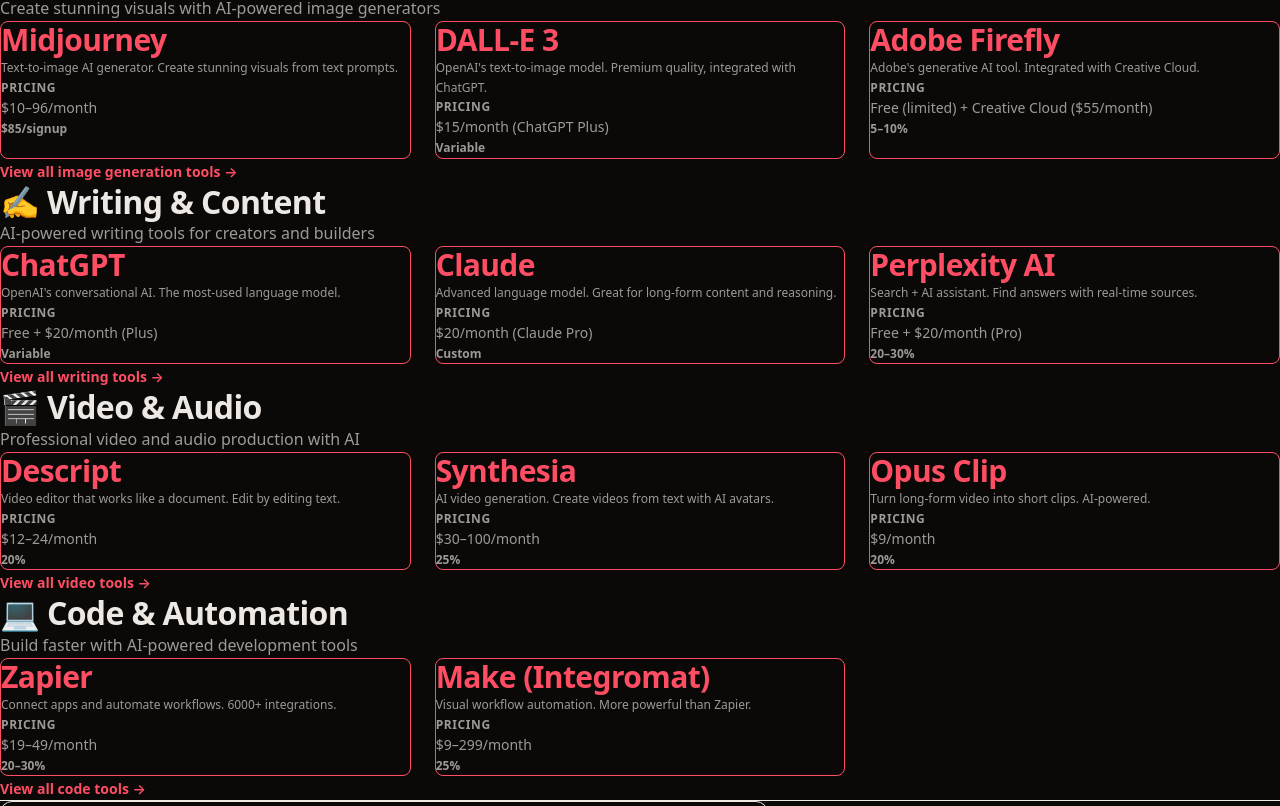
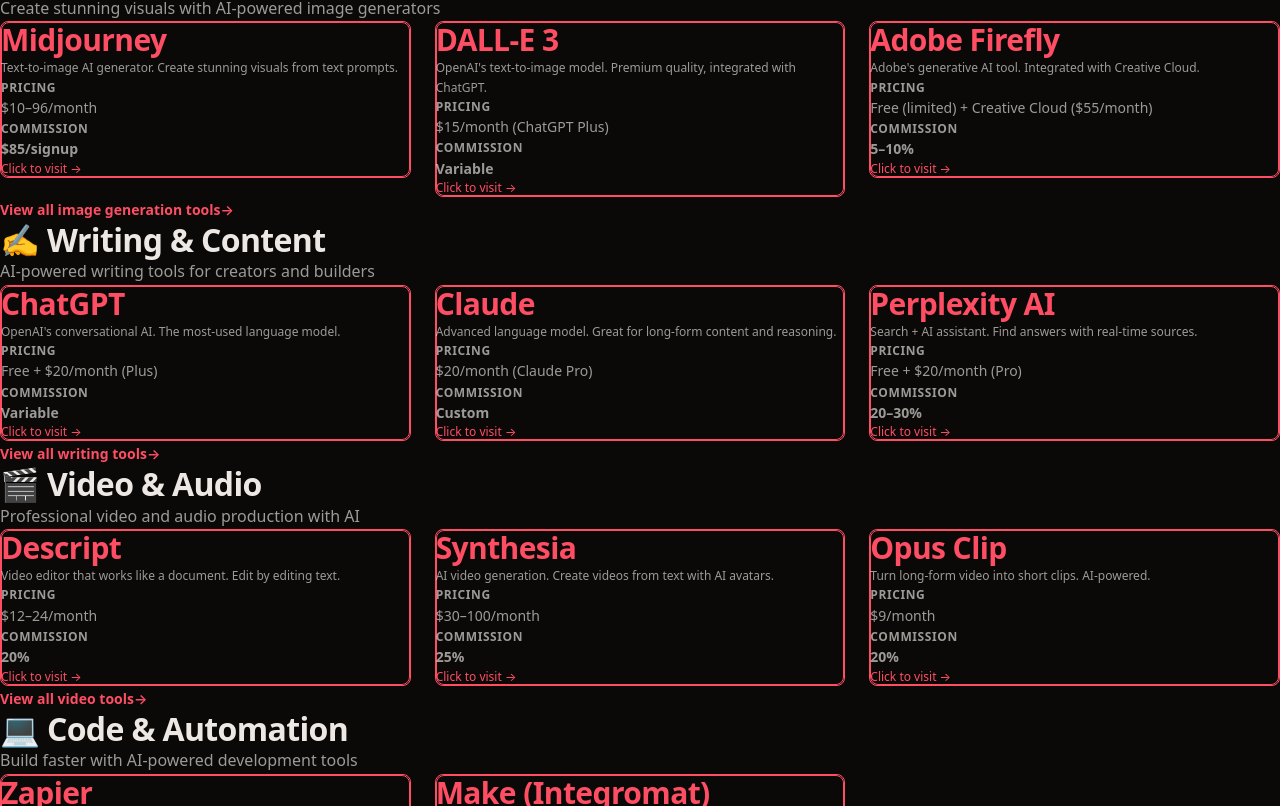
Before and after one commit to HauseOS/hause-resource, a Next.js app: page / in a window 1280 px wide. Shown: the part 234-1040 px from the top of the page. Built offline with nearby package versions, Linux system fonts and the light colour scheme.

Commit message:
enhance: Add elegant micro-interactions - better spacing, smooth transitions, hover effects, staggered animations

```diff
--- a/app/globals.css
+++ b/app/globals.css
@@ -202,7 +202,7 @@ a:active {
 }
 
 /* ============================================
-   ANIMATIONS
+   ANIMATIONS & MICRO-INTERACTIONS
    ============================================ */
 
 @keyframes shimmer {
@@ -243,6 +243,52 @@ a:active {
   }
 }
 
+@keyframes lift {
+  from {
+    transform: translateY(0);
+  }
+  to {
+    transform: translateY(-2px);
+  }
+}
+
+@keyframes subtle-glow {
+  0%, 100% {
+    box-shadow: 0 0 20px rgba(255, 78, 100, 0.2);
+  }
+  50% {
+    box-shadow: 0 0 30px rgba(255, 78, 100, 0.3);
+  }
+}
+
+@keyframes float {
+  0%, 100% {
+    transform: translateY(0px);
+  }
+  50% {
+    transform: translateY(-4px);
+  }
+}
+
+/* Smooth transitions for all interactive elements */
+a, button, input, textarea, select {
+  transition: all 200ms ease;
+}
+
+/* Smooth color transitions */
+.transition-colors {
+  transition-property: color, border-color, background-color;
+  transition-duration: 200ms;
+  transition-timing-function: ease;
+}
+
+/* Smooth all property transitions */
+.transition-smooth {
+  transition-property: all;
+  transition-duration: 200ms;
+  transition-timing-function: ease;
+}
+
 /* ============================================
    RESPONSIVE
    ============================================ */
--- a/app/page.tsx
+++ b/app/page.tsx
@@ -52,66 +52,98 @@ export default function Home() {
       <section id="tools" className="px-6 py-20 border-t border-border">
         <div className="max-w-7xl mx-auto space-y-20">
           {/* Image Generation */}
-          <div className="animate-fade-in">
-            <div className="mb-8">
-              <h2 className="text-4xl font-display font-bold mb-3">🎨 Image Generation</h2>
+          <div className="animate-fade-in group/section">
+            <div className="mb-8 transition-all duration-300">
+              <h2 className="text-4xl font-display font-bold mb-3 group-hover/section:text-primary transition-colors duration-300">
+                🎨 Image Generation
+              </h2>
               <p className="text-foreground-dim">Create stunning visuals with AI-powered image generators</p>
             </div>
             <div className="grid md:grid-cols-3 gap-6 mb-6">
-              {imageGenTools.map((tool) => (
-                <ToolCard key={tool.id} tool={tool} variant="tile" />
+              {imageGenTools.map((tool, idx) => (
+                <div key={tool.id} style={{ animation: `fade-in 0.5s ease-out ${idx * 0.1}s both` }}>
+                  <ToolCard tool={tool} variant="tile" />
+                </div>
               ))}
             </div>
-            <Link href="/image-generation" className="inline-block text-primary hover:text-primary-hover transition-colors font-semibold text-sm">
-              View all image generation tools →
+            <Link
+              href="/image-generation"
+              className="inline-block text-primary hover:text-primary-hover transition-all duration-200 font-semibold text-sm group/link hover:translate-x-1"
+            >
+              View all image generation tools
+              <span className="inline-block transition-transform duration-200 group-hover/link:translate-x-1">→</span>
             </Link>
           </div>
 
           {/* Writing */}
-          <div className="animate-fade-in" style={{ animationDelay: '0.1s' }}>
-            <div className="mb-8">
-              <h2 className="text-4xl font-display font-bold mb-3">✍️ Writing & Content</h2>
+          <div className="animate-fade-in group/section" style={{ animationDelay: '0.1s' }}>
+            <div className="mb-8 transition-all duration-300">
+              <h2 className="text-4xl font-display font-bold mb-3 group-hover/section:text-primary transition-colors duration-300">
+                ✍️ Writing & Content
+              </h2>
               <p className="text-foreground-dim">AI-powered writing tools for creators and builders</p>
             </div>
             <div className="grid md:grid-cols-3 gap-6 mb-6">
-              {writingTools.map((tool) => (
-                <ToolCard key={tool.id} tool={tool} variant="tile" />
+              {writingTools.map((tool, idx) => (
+                <div key={tool.id} style={{ animation: `fade-in 0.5s ease-out ${0.1 + idx * 0.1}s both` }}>
+                  <ToolCard tool={tool} variant="tile" />
+                </div>
               ))}
             </div>
-            <Link href="/writing-content" className="inline-block text-primary hover:text-primary-hover transition-colors font-semibold text-sm">
-              View all writing tools →
+            <Link
+              href="/writing-content"
+              className="inline-block text-primary hover:text-primary-hover transition-all duration-200 font-semibold text-sm group/link hover:translate-x-1"
+            >
+              View all writing tools
+              <span className="inline-block transition-transform duration-200 group-hover/link:translate-x-1">→</span>
             </Link>
           </div>
 
           {/* Video */}
-          <div className="animate-fade-in" style={{ animationDelay: '0.2s' }}>
-            <div className="mb-8">
-              <h2 className="text-4xl font-display font-bold mb-3">🎬 Video & Audio</h2>
+          <div className="animate-fade-in group/section" style={{ animationDelay: '0.2s' }}>
+            <div className="mb-8 transition-all duration-300">
+              <h2 className="text-4xl font-display font-bold mb-3 group-hover/section:text-primary transition-colors duration-300">
+                🎬 Video & Audio
+              </h2>
               <p className="text-foreground-dim">Professional video and audio production with AI</p>
             </div>
             <div className="grid md:grid-cols-3 gap-6 mb-6">
-              {videoTools.map((tool) => (
-                <ToolCard key={tool.id} tool={tool} variant="tile" />
+              {videoTools.map((tool, idx) => (
+                <div key={tool.id} style={{ animation: `fade-in 0.5s ease-out ${0.2 + idx * 0.1}s both` }}>
+                  <ToolCard tool={tool} variant="tile" />
+                </div>
               ))}
             </div>
-            <Link href="/video-audio" className="inline-block text-primary hover:text-primary-hover transition-colors font-semibold text-sm">
-              View all video tools →
+            <Link
+              href="/video-audio"
+              className="inline-block text-primary hover:text-primary-hover transition-all duration-200 font-semibold text-sm group/link hover:translate-x-1"
+            >
+              View all video tools
+              <span className="inline-block transition-transform duration-200 group-hover/link:translate-x-1">→</span>
             </Link>
           </div>
 
           {/* Code & Automation */}
-          <div className="animate-fade-in" style={{ animationDelay: '0.3s' }}>
-            <div className="mb-8">
-              <h2 className="text-4xl font-display font-bold mb-3">💻 Code & Automation</h2>
+          <div className="animate-fade-in group/section" style={{ animationDelay: '0.3s' }}>
+            <div className="mb-8 transition-all duration-300">
+              <h2 className="text-4xl font-display font-bold mb-3 group-hover/section:text-primary transition-colors duration-300">
+                💻 Code & Automation
+              </h2>
               <p className="text-foreground-dim">Build faster with AI-powered development tools</p>
             </div>
             <div className="grid md:grid-cols-3 gap-6 mb-6">
-              {codeTools.map((tool) => (
-                <ToolCard key={tool.id} tool={tool} variant="tile" />
+              {codeTools.map((tool, idx) => (
+                <div key={tool.id} style={{ animation: `fade-in 0.5s ease-out ${0.3 + idx * 0.1}s both` }}>
+                  <ToolCard tool={tool} variant="tile" />
+                </div>
               ))}
             </div>
-            <Link href="/code-automation" className="inline-block text-primary hover:text-primary-hover transition-colors font-semibold text-sm">
-              View all code tools →
+            <Link
+              href="/code-automation"
+              className="inline-block text-primary hover:text-primary-hover transition-all duration-200 font-semibold text-sm group/link hover:translate-x-1"
+            >
+              View all code tools
+              <span className="inline-block transition-transform duration-200 group-hover/link:translate-x-1">→</span>
             </Link>
           </div>
         </div>
--- a/components/hause/ToolCard.tsx
+++ b/components/hause/ToolCard.tsx
@@ -23,24 +23,35 @@ interface ToolCardProps {
 export const ToolCard = ({ tool, variant = 'tile' }: ToolCardProps) => {
   if (variant === 'full') {
     return (
-      <Card hoverable interactive className="group">
-        <div className="relative overflow-hidden rounded-lg p-6">
+      <Card hoverable interactive className="group h-full">
+        <div className="relative overflow-hidden rounded-lg p-8 h-full flex flex-col">
           {/* Glow effect on hover */}
           <div className="absolute inset-0 rounded-lg opacity-0 transition-opacity duration-300 group-hover:opacity-100 pointer-events-none bg-gradient-to-br from-primary-glow to-transparent" />
 
-          <div className="relative space-y-4">
-            <div>
-              <h3 className="text-lg font-bold text-foreground group-hover:text-primary transition-colors">{tool.name}</h3>
-              <p className="text-sm text-foreground-dim mt-2 line-clamp-2">{tool.description}</p>
+          <div className="relative space-y-6 flex-1 flex flex-col">
+            {/* Header */}
+            <div className="space-y-3">
+              <h3 className="text-xl font-bold text-foreground group-hover:text-primary transition-colors duration-200">
+                {tool.name}
+              </h3>
+              <p className="text-sm text-foreground-dim leading-relaxed">
+                {tool.description}
+              </p>
             </div>
 
-            <div className="space-y-3 text-xs">
+            {/* Content sections */}
+            <div className="space-y-5 flex-1">
               {/* Best For */}
-              <div>
-                <p className="text-foreground-muted uppercase tracking-wider mb-2 font-semibold">Best For</p>
+              <div className="space-y-3">
+                <p className="text-xs text-foreground-muted uppercase tracking-widest font-semibold">Best For</p>
                 <div className="flex flex-wrap gap-2">
-                  {tool.bestFor.slice(0, 2).map((use) => (
-                    <Badge key={use} size="sm" variant="secondary">
+                  {tool.bestFor.slice(0, 3).map((use) => (
+                    <Badge
+                      key={use}
+                      size="sm"
+                      variant="secondary"
+                      className="group/badge hover:border-primary/50 transition-all duration-200"
+                    >
                       {use}
                     </Badge>
                   ))}
@@ -48,25 +59,27 @@ export const ToolCard = ({ tool, variant = 'tile' }: ToolCardProps) => {
               </div>
 
               {/* Pricing */}
-              <div>
-                <p className="text-foreground-muted uppercase tracking-wider mb-1 font-semibold">Pricing</p>
-                <p className="text-foreground font-medium">{tool.pricing}</p>
+              <div className="space-y-2 pt-2 border-t border-border/50">
+                <p className="text-xs text-foreground-muted uppercase tracking-widest font-semibold">Pricing</p>
+                <p className="text-sm text-foreground font-medium">{tool.pricing}</p>
               </div>
 
               {/* Commission */}
-              <div>
-                <p className="text-foreground-muted uppercase tracking-wider mb-1 font-semibold">Commission</p>
-                <p className="text-primary font-medium">{tool.commissionRate}</p>
+              <div className="space-y-2 pt-2 border-t border-border/50">
+                <p className="text-xs text-foreground-muted uppercase tracking-widest font-semibold">Commission</p>
+                <p className="text-sm text-primary font-medium">{tool.commissionRate}</p>
               </div>
             </div>
 
+            {/* CTA Link */}
             <Link
               href={tool.affiliateUrl}
               target="_blank"
               rel="noopener noreferrer"
-              className="inline-block text-sm text-primary hover:text-primary-hover transition-colors font-medium mt-2 group-hover:translate-x-1 transition-transform"
+              className="inline-flex items-center gap-1 text-sm text-primary hover:text-primary-hover transition-all duration-200 font-medium mt-4 group-hover:translate-x-0.5"
             >
-              Learn more →
+              <span>Learn more</span>
+              <span className="group-hover:translate-x-1 transition-transform duration-200">→</span>
             </Link>
           </div>
         </div>
@@ -80,23 +93,45 @@ export const ToolCard = ({ tool, variant = 'tile' }: ToolCardProps) => {
       href={tool.affiliateUrl}
       target="_blank"
       rel="noopener noreferrer"
-      className="group relative bg-surface border border-border rounded-lg p-5 hover:border-primary hover:shadow-glow-md transition-all duration-300 cursor-pointer block"
+      className="group relative bg-surface border border-border rounded-lg p-6 hover:border-primary/60 hover:shadow-glow-md active:shadow-glow transition-all duration-300 cursor-pointer block overflow-hidden"
     >
-      {/* Glow effect */}
-      <div className="absolute inset-0 rounded-lg opacity-0 group-hover:opacity-100 transition-opacity duration-300 pointer-events-none bg-gradient-to-br from-primary-glow to-transparent" />
+      {/* Glow effect background */}
+      <div className="absolute inset-0 rounded-lg opacity-0 group-hover:opacity-100 transition-opacity duration-300 pointer-events-none bg-gradient-to-br from-primary-glow via-transparent to-transparent" />
 
-      <div className="relative space-y-3">
-        <h3 className="font-bold text-base text-foreground group-hover:text-primary transition-colors">{tool.name}</h3>
-        <p className="text-xs text-foreground-muted line-clamp-2">{tool.description}</p>
+      {/* Border shift effect */}
+      <div className="absolute inset-0 rounded-lg border border-primary/0 group-hover:border-primary/40 transition-colors duration-300 pointer-events-none" />
 
-        <div className="pt-2 space-y-2 text-xs">
+      <div className="relative space-y-4">
+        {/* Title */}
+        <div>
+          <h3 className="font-bold text-base text-foreground group-hover:text-primary transition-colors duration-200">
+            {tool.name}
+          </h3>
+          <p className="text-xs text-foreground-muted line-clamp-2 mt-2 leading-relaxed">
+            {tool.description}
+          </p>
+        </div>
+
+        {/* Data sections */}
+        <div className="space-y-3 pt-2">
+          {/* Pricing */}
           <div>
-            <p className="text-foreground-dimmer uppercase tracking-wider font-semibold">Pricing</p>
-            <p className="text-foreground text-sm font-medium">{tool.pricing}</p>
+            <p className="text-xs text-foreground-dimmer uppercase tracking-wider font-semibold mb-1">Pricing</p>
+            <p className="text-sm text-foreground font-medium">{tool.pricing}</p>
           </div>
+
+          {/* Commission */}
           <div>
-            <p className="text-primary font-semibold">{tool.commissionRate}</p>
+            <p className="text-xs text-foreground-dimmer uppercase tracking-wider font-semibold mb-1">Commission</p>
+            <p className="text-sm text-primary font-semibold group-hover:text-primary-hover transition-colors duration-200">
+              {tool.commissionRate}
+            </p>
           </div>
+        </div>
+
+        {/* Subtle CTA indicator */}
+        <div className="text-xs text-foreground-dimmer group-hover:text-primary transition-colors duration-200 pt-1">
+          Click to visit →
         </div>
       </div>
     </a>
```
Also changed, not shown: components/hause/Button.tsx (+24 -12 lines), components/hause/Card.tsx (+5 -3 lines).
